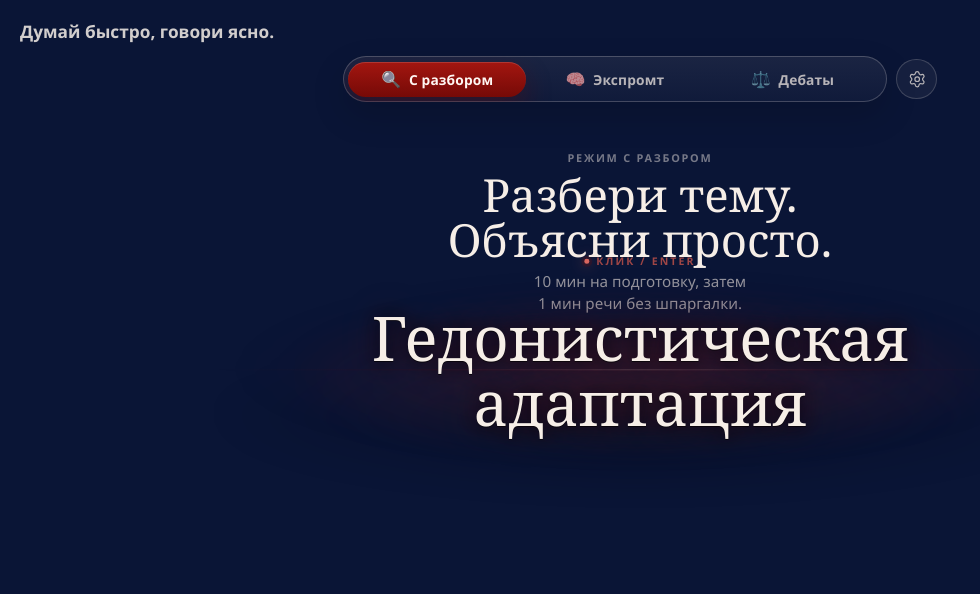
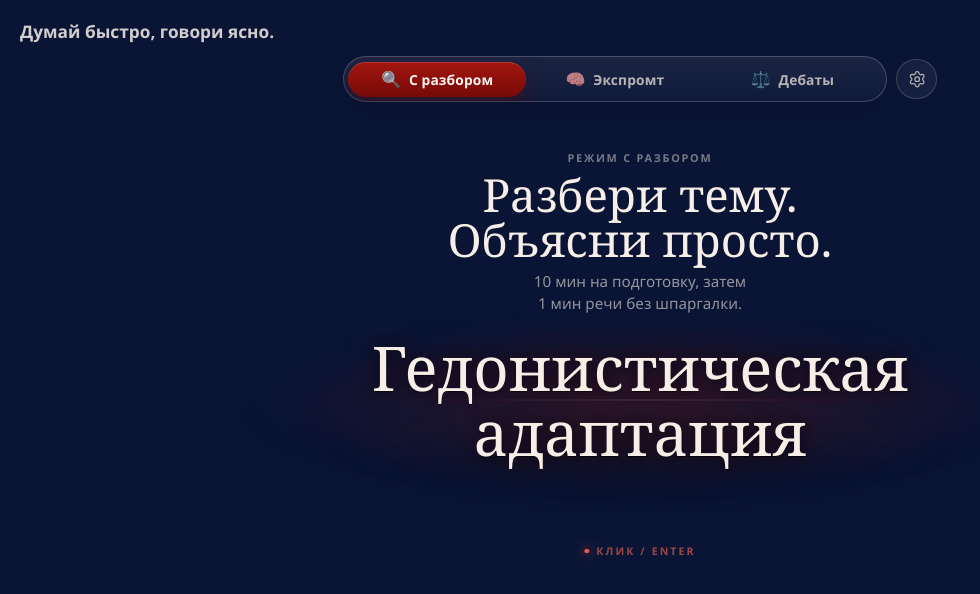
Before and after one commit to h0tzz/thinkquick, a Next.js app: page / in a window 1280 px wide. Shown: the top 594 px of the page, without its empty margins (0-980 px from the left). Built offline with nearby package versions, Linux system fonts and the light colour scheme.

Commit message:
Center topic reel in viewport

```diff
--- a/app/page.tsx
+++ b/app/page.tsx
@@ -1514,6 +1514,8 @@ export default function Home() {
           </div>
         </div>
 
+      </section>
+
       <div className="stage-body challenge-body">
         <div className="controls challenge-controls">
           {mode === "off-the-cuff" ? (
@@ -1603,7 +1605,6 @@ export default function Home() {
           </div>
         ) : null}
       </div>
-      </section>
 
       {timerOpen ? (
         <div
--- a/app/video-challenge.css
+++ b/app/video-challenge.css
@@ -300,13 +300,14 @@ body {
 
 .challenge-body {
   gap: 0.65rem;
-  width: min(1040px, calc(100vw - 2rem));
-  min-height: clamp(8.8rem, 15.5vw, 11.4rem);
+  width: 100%;
+  min-height: 100svh;
   margin-top: 0;
   position: fixed;
-  left: 50%;
-  top: calc(50% - 1.9rem);
-  transform: translate(-50%, -50%);
+  inset: 0;
+  display: grid;
+  place-items: center;
+  transform: none;
   z-index: 2;
 }
 
@@ -338,6 +339,7 @@ body {
   font: inherit;
   text-align: center;
   background: transparent;
+  width: min(1040px, calc(100vw - 2rem));
   min-height: clamp(8.8rem, 15.5vw, 11.4rem);
   gap: 0.36rem;
   padding: 0;
@@ -350,8 +352,9 @@ body {
 .challenge-reel .roulette-status {
   position: absolute;
   left: 50%;
-  top: calc(50% - clamp(5.5rem, 10vw, 7.2rem));
+  top: calc(50% + clamp(7rem, 12vw, 9rem));
   transform: translateX(-50%);
+  pointer-events: none;
 }
 
 .challenge-reel .reveal-stage {
@@ -1299,7 +1302,7 @@ body {
 
   .challenge-body {
     gap: 0.45rem;
-    margin-top: 1.9rem;
+    margin-top: 0;
   }
 
   .challenge-reel {
```
Lines whose indentation alone changed are shown as unchanged.
